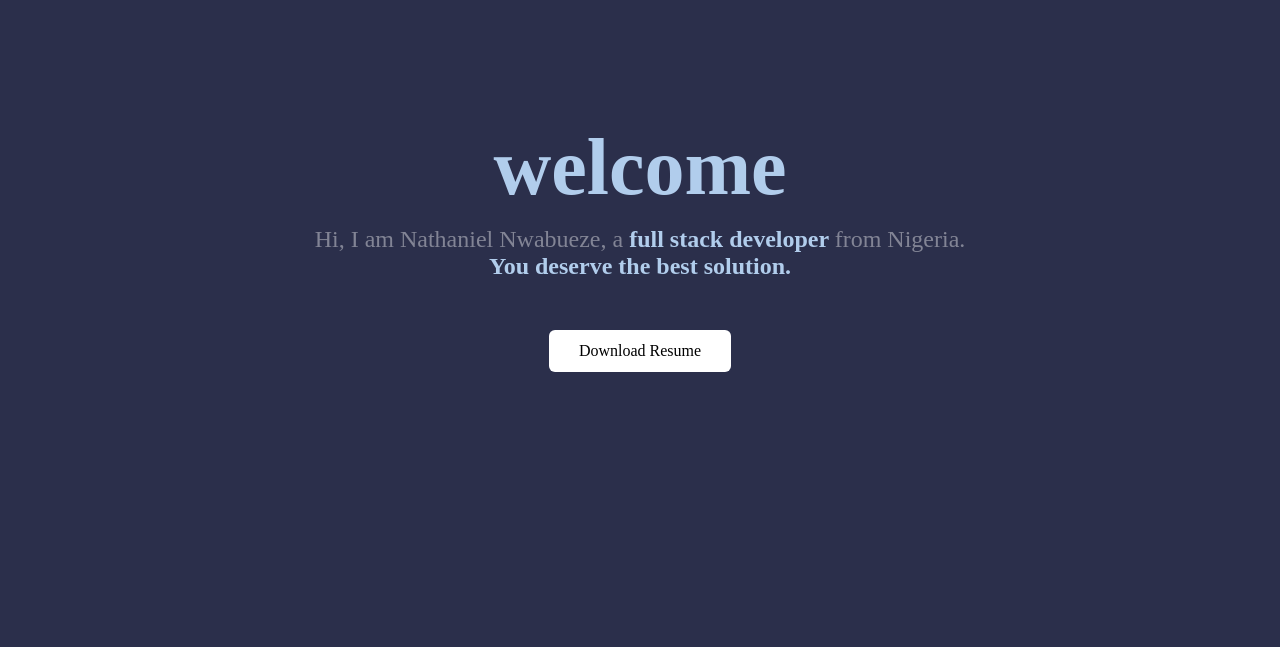
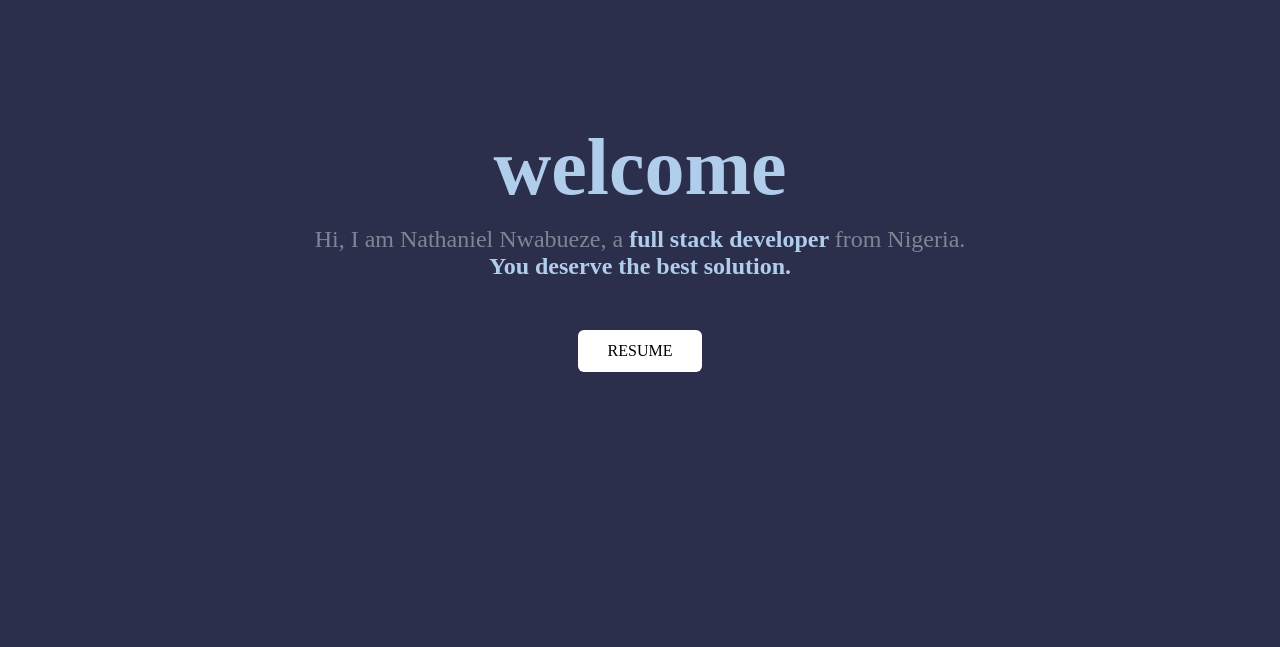
Before and after one commit to nathphil9411/my-new-porforlio, a plain HTML site: page index.html in a window 1280 px wide. Shown: the part 153-800 px from the top of the page. Drawn offline with Linux system fonts and the light colour scheme; a script that the page names is missing.

Commit message:
update: replace local CV with remote CV that would be up to date

```diff
--- a/index.html
+++ b/index.html
@@ -30,7 +30,7 @@
           Hi, I am Nathaniel Nwabueze, a <span>full stack developer </span>from
           Nigeria. <br /><span>You deserve the best solution.</span>
         </p>
-        <a  href="/assets/Nathaniel-ezeanaka.pdf" id="resume-btn"> Download Resume</a>
+        <a  href="https://docs.google.com/document/d/1aXdUIZJLG6nV7NkwThd_BljEzFToGuf0/edit?usp=sharing&ouid=105993649604741696477&rtpof=true&sd=true" target="_blank" id="resume-btn"> RESUME</a>
       </div>
     </div>
 
```
Also changed, not shown: 2 other files.
